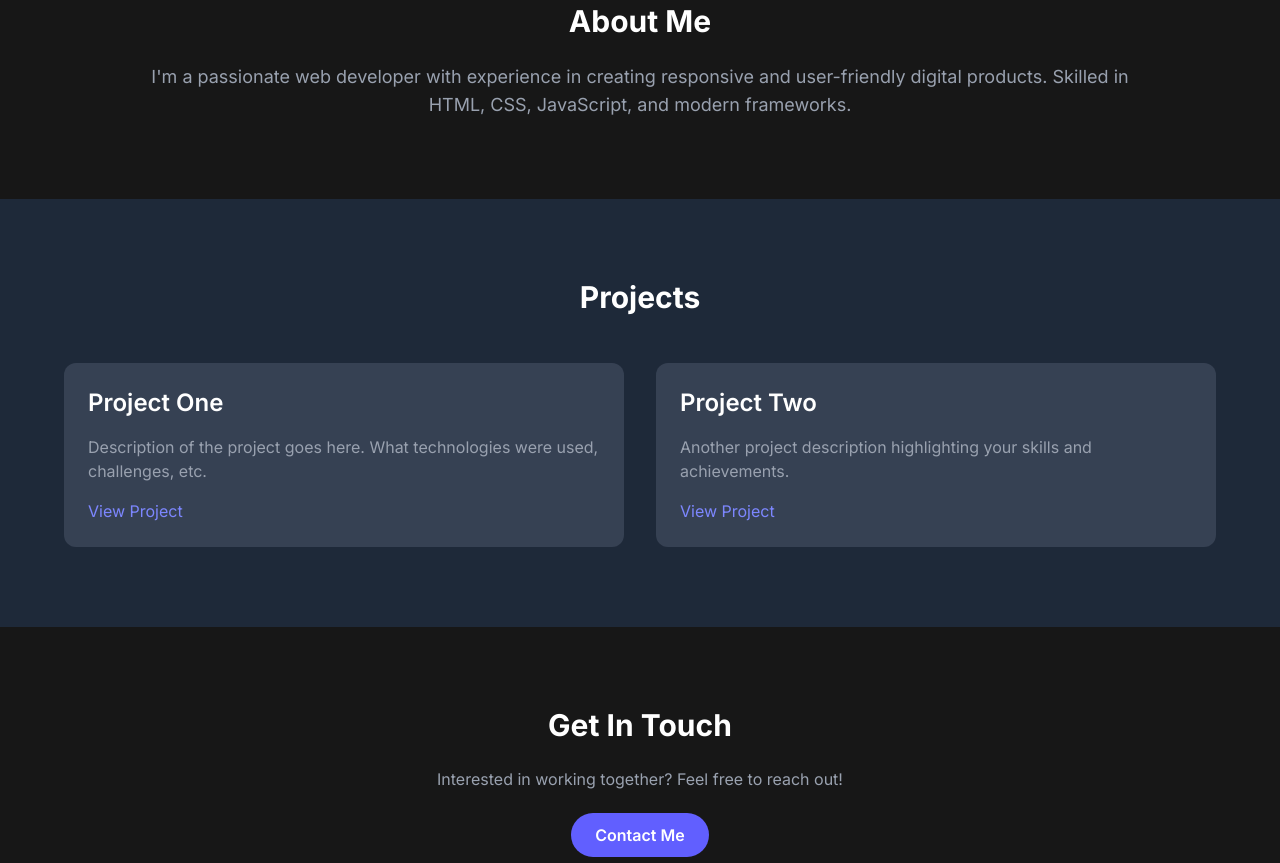
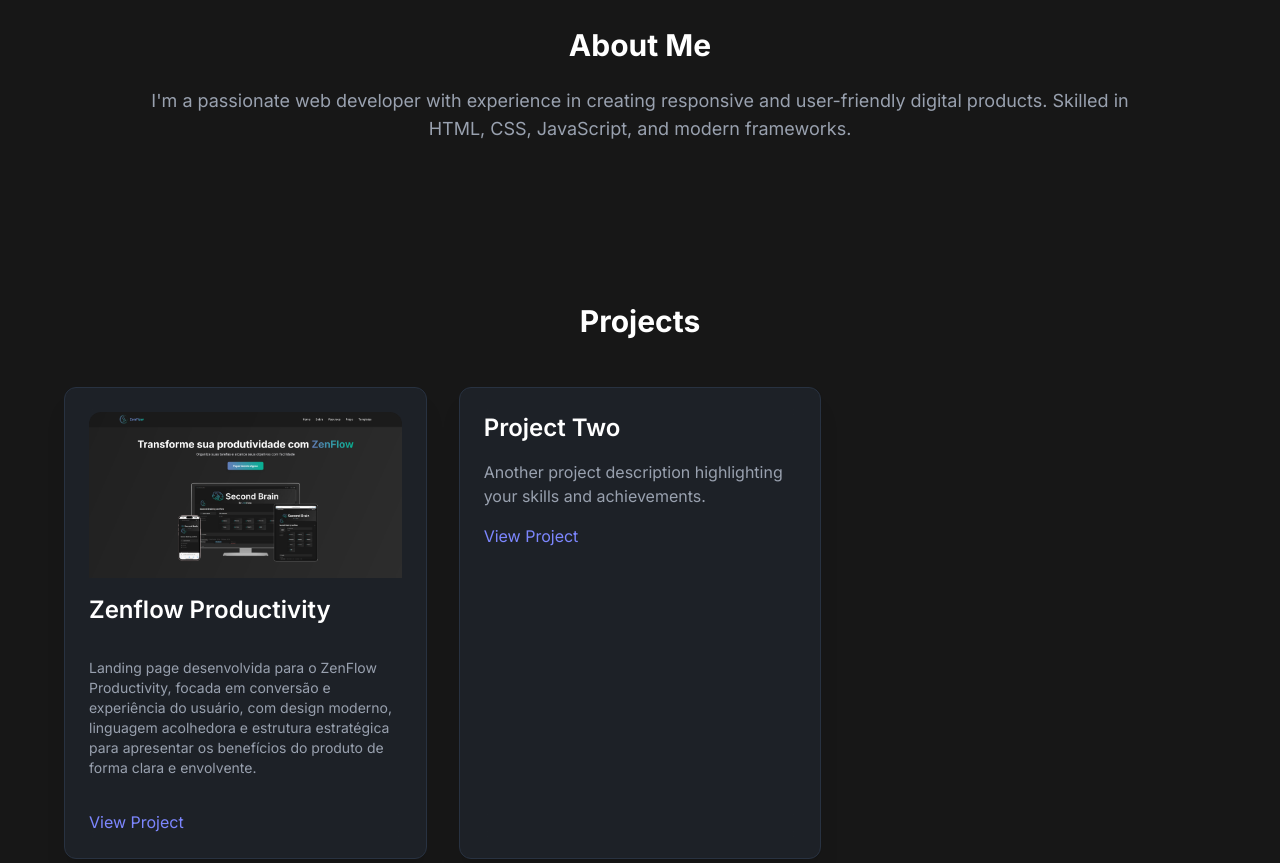
Before and after one commit to Felipe-Cavalari/portfolio, a plain HTML site: page index.html in a window 1280 px wide. Shown: the part 877-1740 px from the top of the page. Drawn offline with nearby package versions, Linux system fonts and the light colour scheme.

Commit message:
alguns ajustes da hero section

```diff
--- a/index.html
+++ b/index.html
@@ -15,11 +15,6 @@
 
     <!-- Google Fonts-->
 
-    <link rel="preconnect" href="https://fonts.googleapis.com" />
-    <link rel="preconnect" href="https://fonts.gstatic.com" crossorigin />
-    <link
-      href="https://fonts.googleapis.com/css2?family=Inter:ital,opsz,wght@0,14..32,100..900;1,14..32,100..900&display=swap"
-      rel="stylesheet"
     />
   </head>
 
@@ -28,7 +23,7 @@
     <header class="p-6 w-full flex justify-center fixed z-10" id="header">
       <!-- Desktop Menu -->
       <nav
-        class="hidden md:flex gap-10 text-lg border border-gray-500 px-10 py-4 rounded-full bg-[#283241]/40 backdrop-blur-xl shadow-xl"
+        class="hidden md:flex gap-10 text-lg border border-[#283241] px-10 py-4 rounded-3xl bg-[#283241]/40 backdrop-blur-xl shadow-xl"
       >
         <a href="#hero" class="hover:cursor-pointer">Home</a>
         <a href="#about" class="hover:cursor-pointer">Sobre</a>
@@ -78,7 +73,7 @@
         <p class="hidden pb-2" id="hero-arrow-title">Me conheça</p>
         <a href="#about">
           <i
-            class="fa-solid fa-arrow-down text-violet-600 shadow-black shadow-xl border border-black/10 p-2.5 rounded-lg text-xl hover:cursor-pointer"
+            class="fa-solid fa-arrow-down border border-[#283241] bg-[#283241]/40 backdrop-blur-xl shadow-black shadow-xl p-2.5 rounded-xl text-xl hover:cursor-pointer"
             id="hero-arrow-icon"
           ></i>
         </a>
@@ -98,21 +93,39 @@
     </section>
 
     <!-- Projects Section -->
-    <section class="py-20 px-6 bg-gray-800" id="projects">
+    <section class="py-20 px-6" id="projects">
       <div class="max-w-6xl mx-auto">
         <h3 class="text-3xl font-bold text-center mb-12">Projects</h3>
-        <div class="grid md:grid-cols-2 gap-8">
+        <div class="grid md:grid-cols-3 gap-8">
           <!-- Project Card -->
-          <div class="bg-gray-700 p-6 rounded-xl hover:scale-105 transition">
-            <h4 class="text-2xl font-semibold mb-4">Project One</h4>
-            <p class="text-gray-400 mb-4">
-              Description of the project goes here. What technologies were used,
-              challenges, etc.
+          <div
+            class="flex flex-col gap-4 border border-[#283241] bg-[#283241]/40 backdrop-blur-xl shadow-xl p-6 rounded-xl hover:scale-105 transition"
+          >
+            <img
+              src="./assets/zenflow-landingPage-heroSection.png"
+              alt="Zenflow Productivity"
+              class="w-full h-auto rounded-t-xl object-cover"
+            />
+            <h4 class="text-2xl font-semibold mb-4">Zenflow Productivity</h4>
+
+            <p class="text-gray-400 mb-4 text-sm">
+              Landing page desenvolvida para o ZenFlow Productivity, focada em
+              conversão e experiência do usuário, com design moderno, linguagem
+              acolhedora e estrutura estratégica para apresentar os benefícios
+              do produto de forma clara e envolvente.
             </p>
-            <a href="#" class="text-indigo-400 hover:underline">View Project</a>
+            <a
+              href="https://zenflowproductivity.com/"
+              target="_blank"
+              class="text-indigo-400 hover:underline"
+              >View Project</a
+            >
           </div>
+
           <!-- Project Card -->
-          <div class="bg-gray-700 p-6 rounded-xl hover:scale-105 transition">
+          <div
+            class="border border-[#283241] bg-[#283241]/40 backdrop-blur-xl shadow-xl p-6 rounded-xl hover:scale-105 transition"
+          >
             <h4 class="text-2xl font-semibold mb-4">Project Two</h4>
             <p class="text-gray-400 mb-4">
               Another project description highlighting your skills and
--- a/script.js
+++ b/script.js
@@ -2,6 +2,7 @@
 
 const text = "Software Developer.";
 const element = document.getElementById("typewriter");
+setTimeout(() => {
   gsap.to(
     {},
     {
@@ -14,7 +15,7 @@ gsap.to(
       },
     }
   );
-
+}, 1000);
 // Animação de bouncing com GSAP no icone da Hero Secton
 const heroIcon = document.getElementById("hero-arrow-icon");
 
```
Also changed, not shown: assets/mozao-1.jpg (deleted), assets/zenflow-landingPage-heroSection.png (added). Lines whose indentation alone changed are shown as unchanged.
